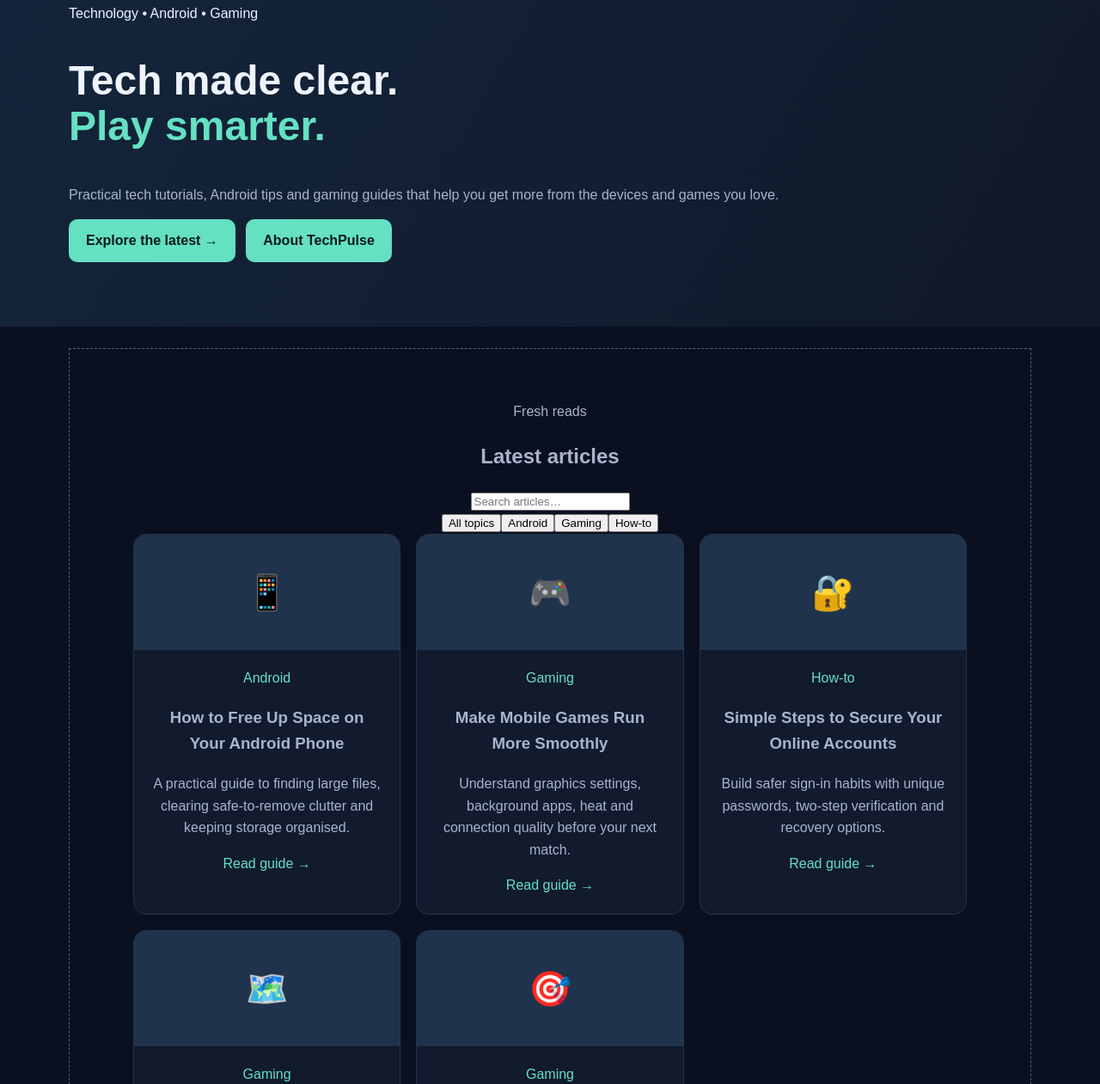
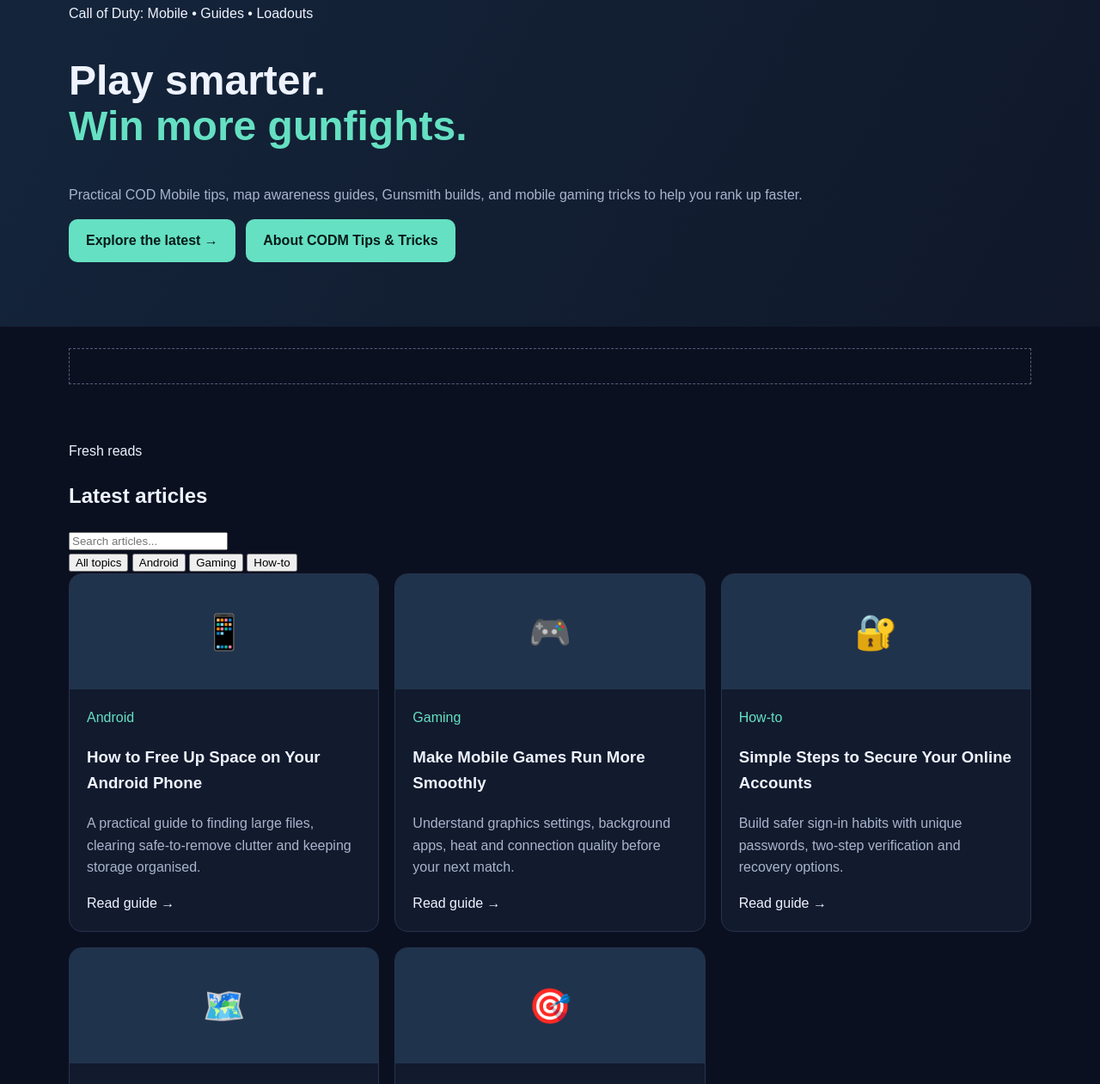
Before and after one commit to Toxinated5ive8ight/Toxinated5ive8ight.github.io, a plain HTML site: page index.html in a window 1280 px wide. Shown: the part 143-1404 px from the top of the page at 86% size. Drawn offline with Linux system fonts and the light colour scheme.

Commit message:
Update index.html

```diff
--- a/index.html
+++ b/index.html
@@ -1,29 +1,42 @@
 <!doctype html>
-<html lang="en"><head><meta charset="utf-8"><meta name="viewport" content="width=device-width,initial-scale=1">
-<meta name="description" content="TechPulse shares practical Android tips, gaming guides and clear technology explainers.">
-<meta name="theme-color" content="#0b1020"><title>Practical Tech Tips and Gaming Guides | TechPulse</title><link rel="stylesheet" href="assets/style.css"><script async src="https://pagead2.googlesyndication.com/pagead/js/adsbygoogle.js?client=ca-pub-1563527846088081"
-     crossorigin="anonymous"></script></head>
+<html lang="en">
+<head>
+  <meta charset="utf-8">
+  <meta name="viewport" content="width=device-width, initial-scale=1">
+  <meta name="description" content="CODM Tips & Tricks shares practical Call of Duty: Mobile guides, map awareness tips, weapon mastery advice, and mobile gaming guides.">
+  <meta name="theme-color" content="#061020">
+  <title>CODM Tips &amp; Tricks | Call of Duty: Mobile Guides &amp; Loadouts</title>
+  <link rel="stylesheet" href="assets/style.css?v=2">
+  <script async src="https://pagead2.googlesyndication.com/pagead/js/adsbygoogle.js?client=ca-pub-1563527846088081" crossorigin="anonymous"></script>
+</head>
 <body>
-<header><div class="wrap nav">
-<a class="brand" href="index.html">Tech<span>Pulse</span></a>
+  <header>
+    <div class="wrap nav">
+      <a class="brand" href="index.html">CODM<span>Tips</span></a>
       <button class="menu" aria-label="Open navigation">Menu</button>
       <nav class="links">
         <a class="active" href="index.html">Home</a>
         <a href="index.html#latest">Articles</a>
-<a class="" href="about.html">About</a>
-<a class="" href="contact.html">Contact</a>
-</nav></div></header>
+        <a href="about.html">About</a>
+        <a href="contact.html">Contact</a>
+      </nav>
+    </div>
+  </header>
+
   <main>
-<section class="hero"><div class="wrap">
-<div class="eyebrow">Technology • Android • Gaming</div>
-<h1>Tech made clear.<br><span style="color:var(--accent)">Play smarter.</span></h1>
-<p>Practical tech tutorials, Android tips and gaming guides that help you get more from the devices and games you love.</p>
-<a class="btn" href="#latest">Explore the latest <span aria-hidden="true">→</span></a>
-<a class="btn secondary" href="about.html" style="margin-left:8px">About TechPulse</a>
-</div></section>
-<div class="wrap"><div class="ad-slot"><script async src="https://pagead2.googlesyndication.com/pagead/js/adsbygoogle.js?client=ca-pub-1563527846088081"
-     crossorigin="anonymous"></script>
-<!-- Techpulse Homepage Top Banner -->
+    <section class="hero">
+      <div class="wrap">
+        <div class="eyebrow">Call of Duty: Mobile &bull; Guides &bull; Loadouts</div>
+        <h1>Play smarter.<br><span style="color:var(--accent)">Win more gunfights.</span></h1>
+        <p class="muted">Practical COD Mobile tips, map awareness guides, Gunsmith builds, and mobile gaming tricks to help you rank up faster.</p>
+        <a class="btn" href="#latest">Explore the latest <span aria-hidden="true">&rarr;</span></a>
+        <a class="btn secondary" href="about.html" style="margin-left:8px">About CODM Tips &amp; Tricks</a>
+      </div>
+    </section>
+
+    <div class="wrap">
+      <div class="ad-slot">
+        <!-- CODM Tips & Tricks Homepage Top Banner -->
         <ins class="adsbygoogle"
              style="display:block"
              data-ad-client="ca-pub-1563527846088081"
@@ -33,35 +46,96 @@
         <script>
           (adsbygoogle = window.adsbygoogle || []).push({});
         </script>
+      </div>
+    </div>
+
     <section class="section wrap" id="latest">
-<div class="section-head"><div><div class="eyebrow">Fresh reads</div><h2>Latest articles</h2></div><input id="article-search" class="search" type="search" placeholder="Search articles…" aria-label="Search articles"></div>
-<div class="filters"><button class="filter active" data-filter="all">All topics</button><button class="filter" data-filter="android">Android</button><button class="filter" data-filter="gaming">Gaming</button><button class="filter" data-filter="howto">How-to</button></div>
+      <div class="section-head">
+        <div>
+          <div class="eyebrow">Fresh reads</div>
+          <h2>Latest articles</h2>
+        </div>
+        <input id="article-search" type="search" placeholder="Search articles...">
+      </div>
+      <div class="filters">
+        <button class="filter active" data-filter="all">All topics</button>
+        <button class="filter" data-filter="android">Android</button>
+        <button class="filter" data-filter="gaming">Gaming</button>
+        <button class="filter" data-filter="howto">How-to</button>
+      </div>
       <div class="grid">
-<article class="card" data-category="android"><div class="thumb android">📱</div><div class="card-body"><span class="tag">Android</span><h3><a href="articles/android-storage.html">How to Free Up Space on Your Android Phone</a></h3><p>A practical guide to finding large files, clearing safe-to-remove clutter and keeping storage organised.</p><a class="read" href="articles/android-storage.html">Read guide →</a></div></article>
-<article class="card" data-category="gaming"><div class="thumb game">🎮</div><div class="card-body"><span class="tag">Gaming</span><h3><a href="articles/mobile-gaming.html">Make Mobile Games Run More Smoothly</a></h3><p>Understand graphics settings, background apps, heat and connection quality before your next match.</p><a class="read" href="articles/mobile-gaming.html">Read guide →</a></div></article>
-<article class="card" data-category="howto"><div class="thumb security">🔐</div><div class="card-body"><span class="tag">How-to</span><h3><a href="articles/account-security.html">Simple Steps to Secure Your Online Accounts</a></h3><p>Build safer sign-in habits with unique passwords, two-step verification and recovery options.</p><a class="read" href="articles/account-security.html">Read guide →</a></div></article>
+        <article class="card" data-category="android">
+          <div class="thumb android">&#128241;</div>
+          <div class="card-body">
+            <span class="tag">Android</span>
+            <h3>How to Free Up Space on Your Android Phone</h3>
+            <p class="muted">A practical guide to finding large files, clearing safe-to-remove clutter and keeping storage organised.</p>
+            <a class="read-link" href="articles/free-up-space-android.html">Read guide &rarr;</a>
+          </div>
+        </article>
+
         <article class="card" data-category="gaming">
-  <div class="thumb gaming">🗺️</div>
+          <div class="thumb gaming">&#127918;</div>
+          <div class="card-body">
+            <span class="tag">Gaming</span>
+            <h3>Make Mobile Games Run More Smoothly</h3>
+            <p class="muted">Understand graphics settings, background apps, heat and connection quality before your next match.</p>
+            <a class="read-link" href="articles/smooth-mobile-gaming.html">Read guide &rarr;</a>
+          </div>
+        </article>
+
+        <article class="card" data-category="howto">
+          <div class="thumb security">&#128272;</div>
+          <div class="card-body">
+            <span class="tag">How-to</span>
+            <h3>Simple Steps to Secure Your Online Accounts</h3>
+            <p class="muted">Build safer sign-in habits with unique passwords, two-step verification and recovery options.</p>
+            <a class="read-link" href="articles/account-security.html">Read guide &rarr;</a>
+          </div>
+        </article>
+
+        <article class="card" data-category="gaming">
+          <div class="thumb gaming">&#128506;&#65039;</div>
           <div class="card-body">
             <span class="tag">Gaming</span>
             <h3>Call of Duty: Mobile Map Awareness Guide</h3>
             <p class="muted">Learn mini-map reading, spawn prediction, and lane control to win more ranked gunfights.</p>
-    <a class="read-link" href="codm-map-awareness.html">Read guide →</a>
+            <a class="read-link" href="codm-map-awareness.html">Read guide &rarr;</a>
           </div>
         </article>
 
         <article class="card" data-category="gaming">
-  <div class="thumb gaming">🎯</div>
+          <div class="thumb gaming">&#127919;</div>
           <div class="card-body">
             <span class="tag">Gaming</span>
             <h3>How to Master Weapons Fast in COD Mobile</h3>
             <p class="muted">Practical recoil control, Gunsmith attachment tuning, and fast Weapon Mastery point farming tips.</p>
-    <a class="read-link" href="codm-weapon-mastery.html">Read guide →</a>
+            <a class="read-link" href="codm-weapon-mastery.html">Read guide &rarr;</a>
           </div>
         </article>
       </div>
     </section>
-<section class="section"><div class="wrap"><div class="callout"><strong>Our approach:</strong> Clear explanations, useful steps and honest recommendations. We aim to help readers solve real problems—not publish filler.</div></div></section>
+
+    <section class="section">
+      <div class="wrap">
+        <div class="callout">
+          <strong>Our approach:</strong> Clear explanations, useful steps and honest recommendations. We aim to help readers solve real problems—not publish filler.
+        </div>
+      </div>
+    </section>
   </main>
-<footer><div class="wrap foot"><div>© 2026 TechPulse. Made for curious minds.</div><div class="footlinks"><a href="about.html">About</a><a href="privacy.html">Privacy Policy</a><a href="contact.html">Contact</a></div></div></footer>
-<script src="assets/script.js?v=2"></script></body></html>
+
+  <footer>
+    <div class="wrap foot">
+      <div>&copy; 2026 CODM Tips &amp; Tricks. Built for mobile gamers.</div>
+      <div class="footlinks">
+        <a href="about.html">About</a>
+        <a href="privacy.html">Privacy Policy</a>
+        <a href="contact.html">Contact</a>
+      </div>
+    </div>
+  </footer>
+
+  <script src="assets/script.js?v=2"></script>
+</body>
+</html>
```
Lines whose indentation alone changed are shown as unchanged.
